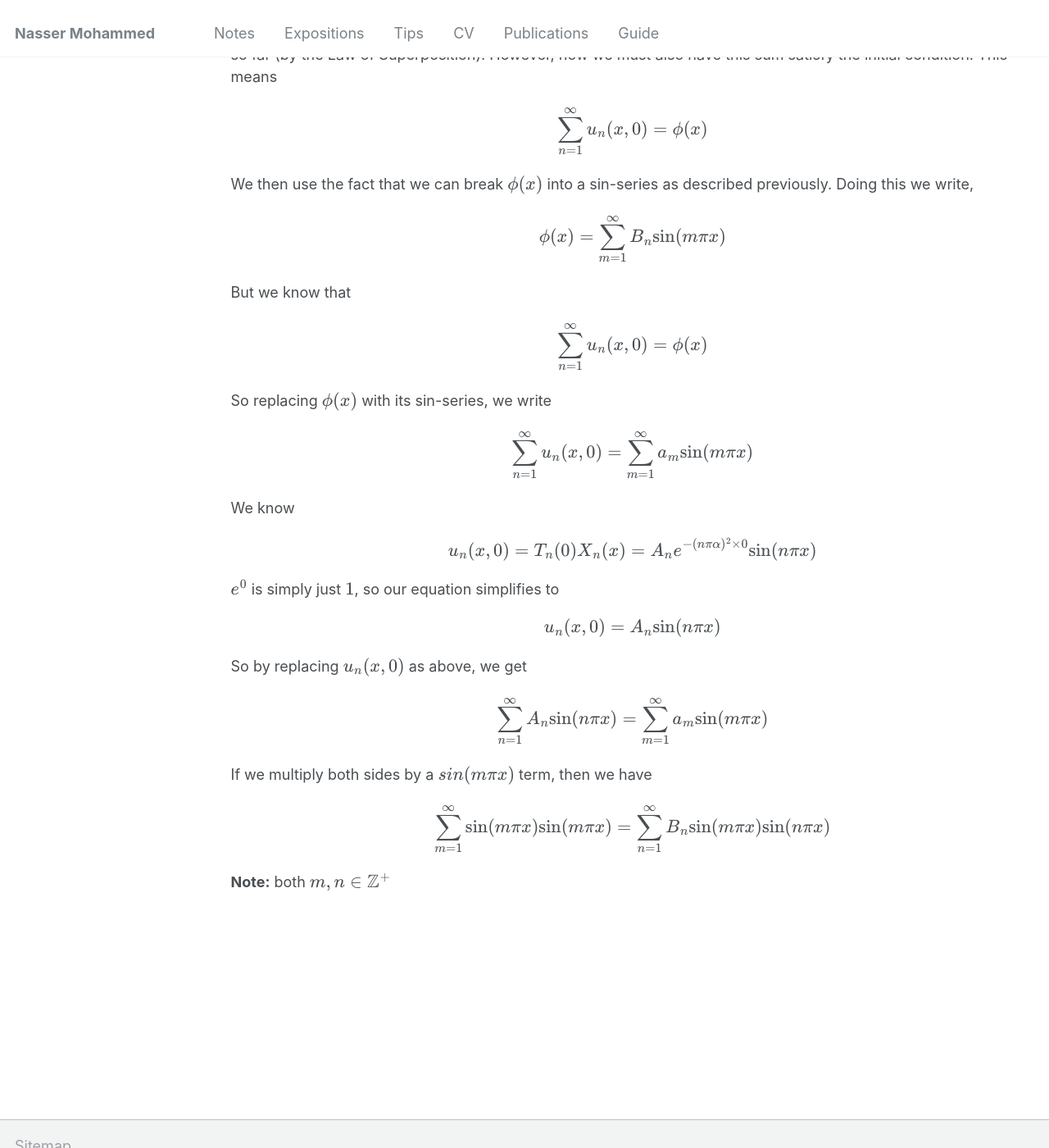
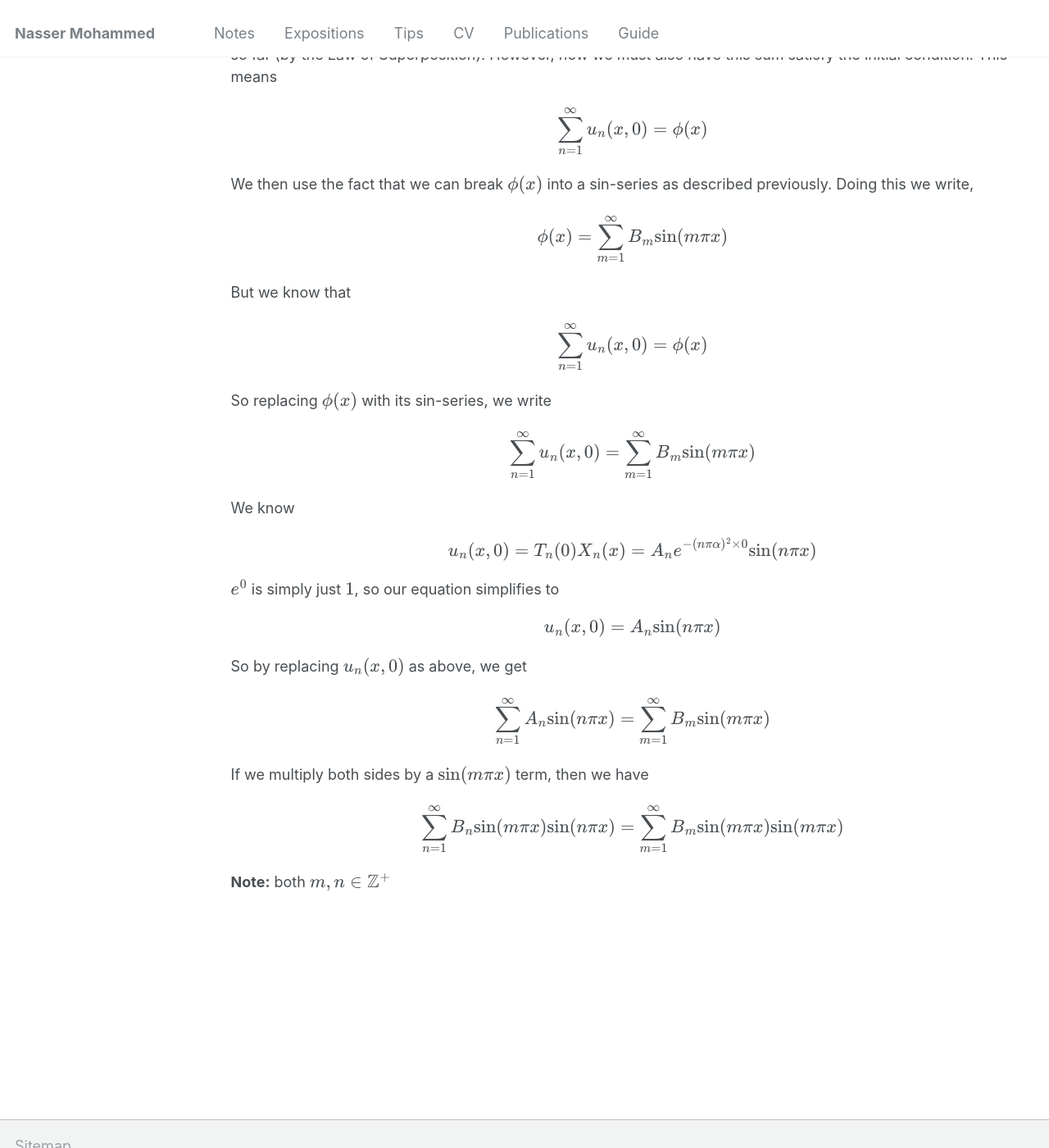
Before and after one commit to Nasser-Mohammed/Nasser-Mohammed.github.io, a Jekyll site: the page built from _pages/notes/pde/heatequation.md, in a window 1280 px wide and 1400 px high, scrolled down 7724 px. Shown: the whole window at 82% size. Built offline with Jekyll 4.4.1, drawn with Linux system fonts in a browser that asks for light colours.

Commit message:
Update heatequation.md

```diff
--- a/_pages/notes/pde/heatequation.md
+++ b/_pages/notes/pde/heatequation.md
@@ -89,14 +89,14 @@ $$
 </div>
 Now with this in hand, we know (from earlier) that \\(\sum_{n = 1}^{\infty}u_n(x,t)\\) is itself a solution to our boundary value problem so far (by the Law of Superposition). However, now we must also have this sum satisfy the initial condition. This means
 \\[\sum_{n = 1}^{\infty}u_n(x,0) = \phi(x)\\]
-We then use the fact that we can break \\(\phi(x)\\) into a sin-series as described previously. Doing this we write, \\[\phi(x) = \sum_{m = 1}^{\infty}B_n\text{sin}(m\pi x)\\]
+We then use the fact that we can break \\(\phi(x)\\) into a sin-series as described previously. Doing this we write, \\[\phi(x) = \sum_{m = 1}^{\infty}B_m\text{sin}(m\pi x)\\]
 But we know that \\[\sum_{n = 1}^{\infty}u_n(x, 0) = \phi(x)\\]
-So replacing \\(\phi(x)\\) with its sin-series, we write \\[\sum_{n = 1}^{\infty}u_n(x,0) = \sum_{m = 1}^{\infty}a_m\text{sin}(m\pi x)\\]
+So replacing \\(\phi(x)\\) with its sin-series, we write \\[\sum_{n = 1}^{\infty}u_n(x,0) = \sum_{m = 1}^{\infty}B_m\text{sin}(m\pi x)\\]
 We know
 \\[u_n(x,0) = T_n(0)X_n(x) = A_ne^{-(n\pi\alpha)^2\times 0}\text{sin}(n\pi x)\\]
 \\(e^0\\) is simply just \\(1\\), so our equation simplifies to \\[u_n(x,0) = A_n\text{sin}(n\pi x)\\]
 So by replacing \\(u_n(x,0)\\) as above, we get
-\\[\sum_{n = 1}^{\infty}A_n\text{sin}(n\pi x) = \sum_{m = 1}^{\infty}a_m\text{sin}(m\pi x)\\]
-If we multiply both sides by a \\(sin(m\pi x)\\) term, then we have
-\\[\sum_{m = 1}^{\infty}\text{sin}(m\pi x)\text{sin}(m\pi x) = \sum_{n = 1}^{\infty}B_n\text{sin}(m\pi x)\text{sin}(n\pi x)\\]
+\\[\sum_{n = 1}^{\infty}A_n\text{sin}(n\pi x) = \sum_{m = 1}^{\infty}B_m\text{sin}(m\pi x)\\]
+If we multiply both sides by a \\(\text{sin}(m\pi x)\\) term, then we have
+\\[\sum_{n = 1}^{\infty}B_n\text{sin}(m\pi x)\text{sin}(n\pi x) = \sum_{m = 1}^{\infty}B_m\text{sin}(m\pi x)\text{sin}(m\pi x)\\]
 **Note:** both \\(m,n \in \mathbb{Z}^+\\)
```
